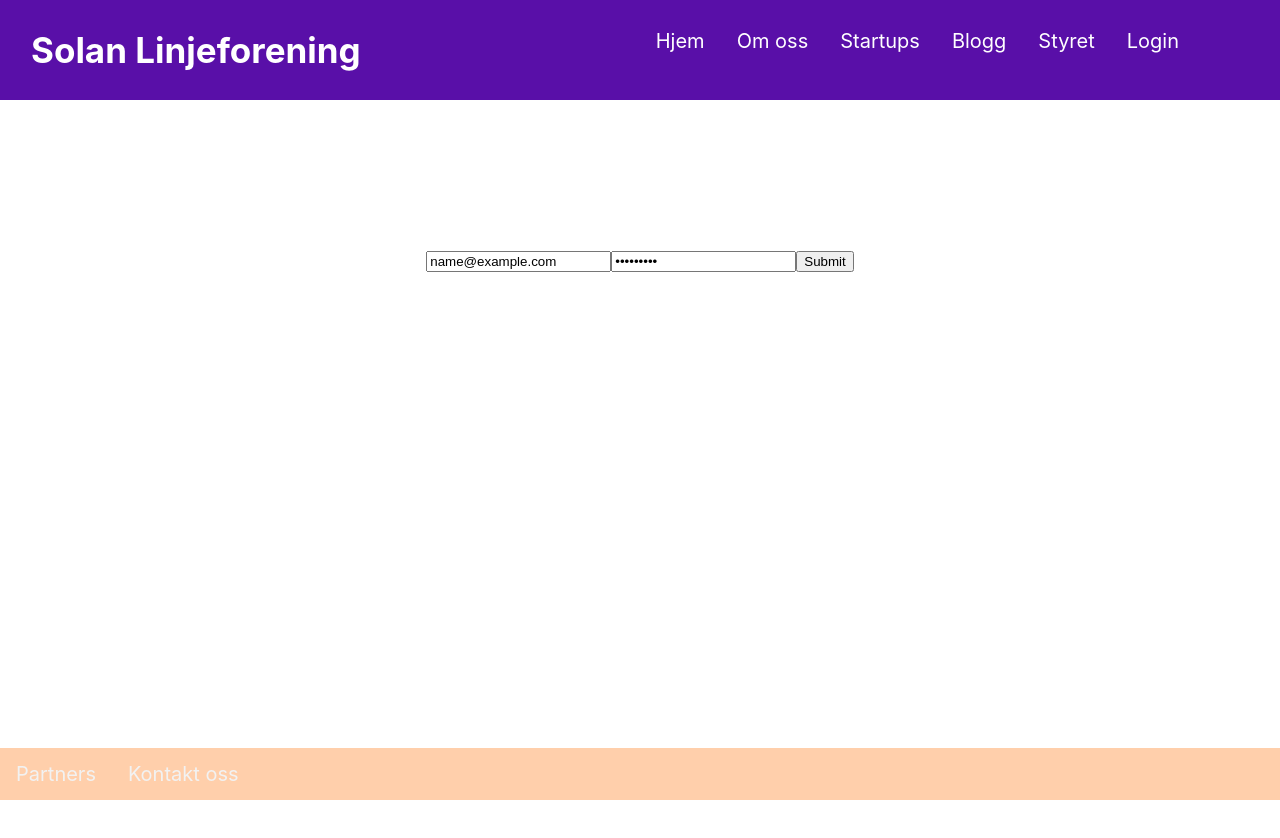
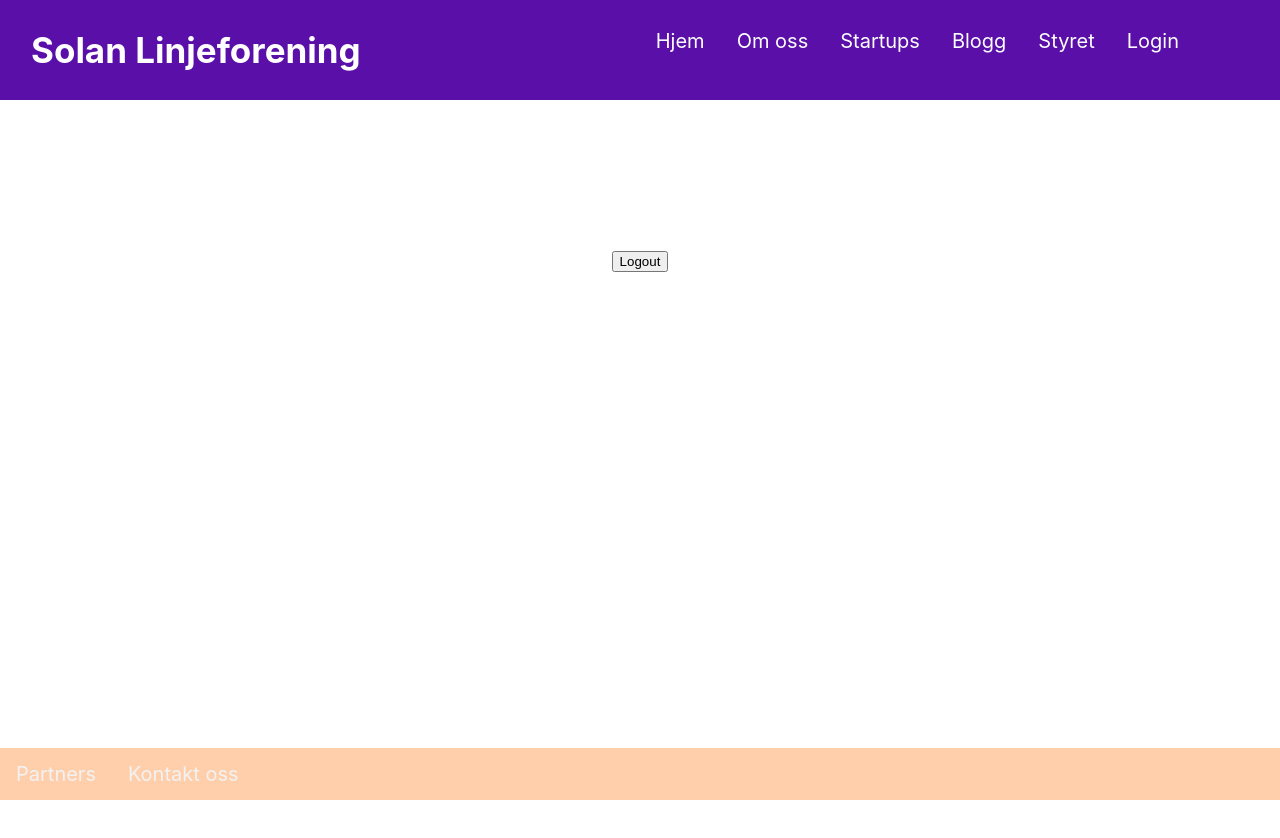
Before and after one commit to monikahm/solan, a React (Create React App) app in the folder Solan/frontend/: page /login in a window 1280 px wide. Both pictures are taken after typing "name@example.com", "Sample123" into the empty fields and a click on the input 824 px from the left and 261 px from the top of the page. Shown: the top 838 px of the page. Built offline with nearby package versions, Linux system fonts and the light colour scheme; no server answers.

Commit message:
Remove token from localstorage

```diff
--- a/Solan/frontend/src/components/login/login.js
+++ b/Solan/frontend/src/components/login/login.js
@@ -1,24 +1,30 @@
 import React, { useState } from 'react';
 import './login.css'
-import LoginAPI from '../../services/loginservices';
+import { LoginAPI, logout } from '../../services/loginservices';
 
 
 export default function Login(props) {
     const [email, setEmail] = useState("");
     const [password, setPassword] = useState("");
+    const [isLogged, setIsLogged] = useState(false);
 
     function handleSubmit(e) {
         LoginAPI('http://localhost:8000/api/login', email, password)
+        setIsLogged(true)
         e.preventDefault();
     }
 
     return (
         <div className="login">
-            <form onSubmit={handleSubmit}>
-                <input type="email" value={email} name="email" onChange={e => setEmail(e.target.value)}></input>
-                <input type="password" value={password} name="password" onChange={e => setPassword(e.target.value)}></input>
-                <input type="submit" onClick={handleSubmit}></input>
-            </form>
+            {isLogged ?
+                <button onClick={() => {setIsLogged(false); logout();}}>Logout</button>
+                :
+                <form onSubmit={handleSubmit} >
+                    <input type="email" value={email} name="email" onChange={e => setEmail(e.target.value)}></input>
+                    <input type="password" value={password} name="password" onChange={e => setPassword(e.target.value)}></input>
+                    <input type="submit" onClick={handleSubmit}></input>
+                </form>
+            }
         </div>
     )
 }
--- a/Solan/frontend/src/services/loginservices.js
+++ b/Solan/frontend/src/services/loginservices.js
@@ -15,7 +15,7 @@ async function LoginAPI(url, username, password) {
 }
 
 function logout() {
-    localStorage.removeItem('user');
+    localStorage.clear();
 }
 
-export default LoginAPI
+export { LoginAPI, logout }
```
